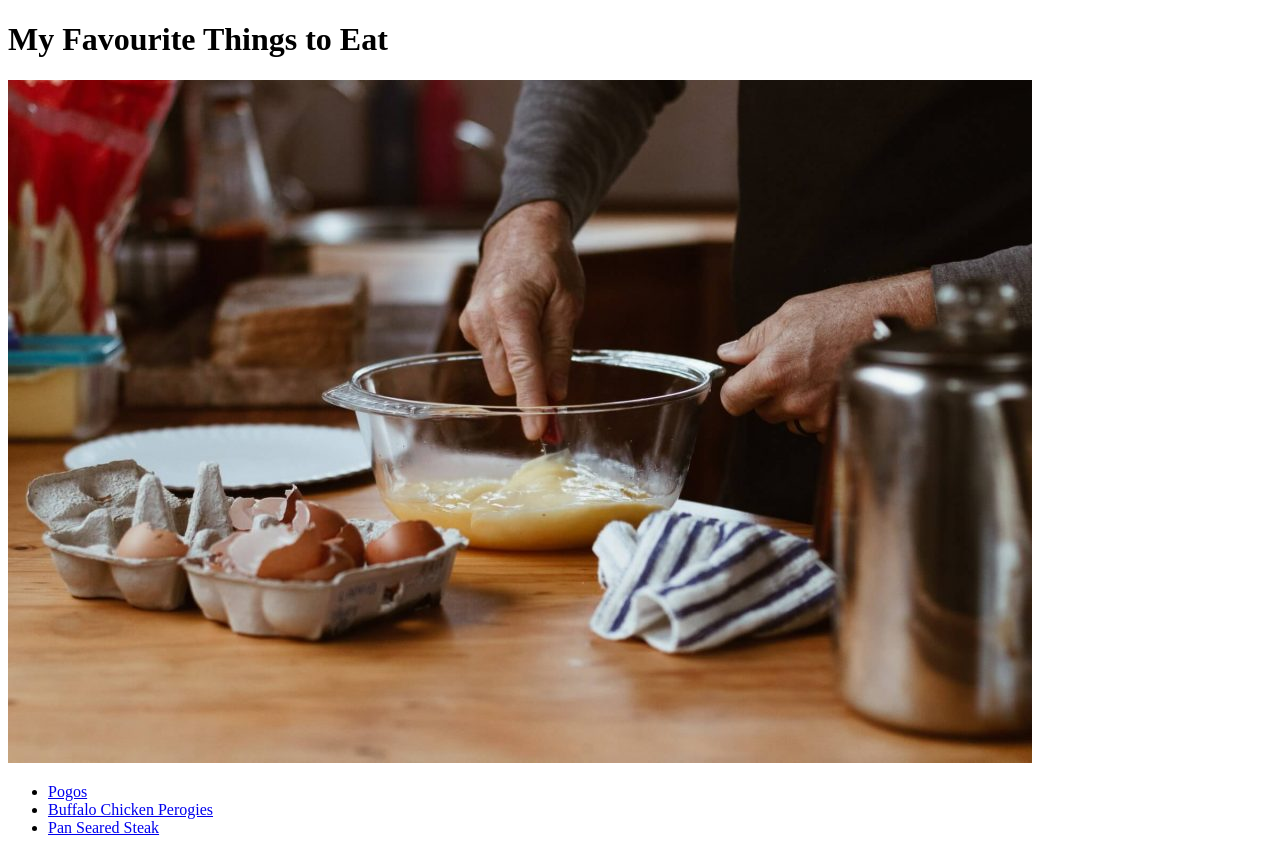
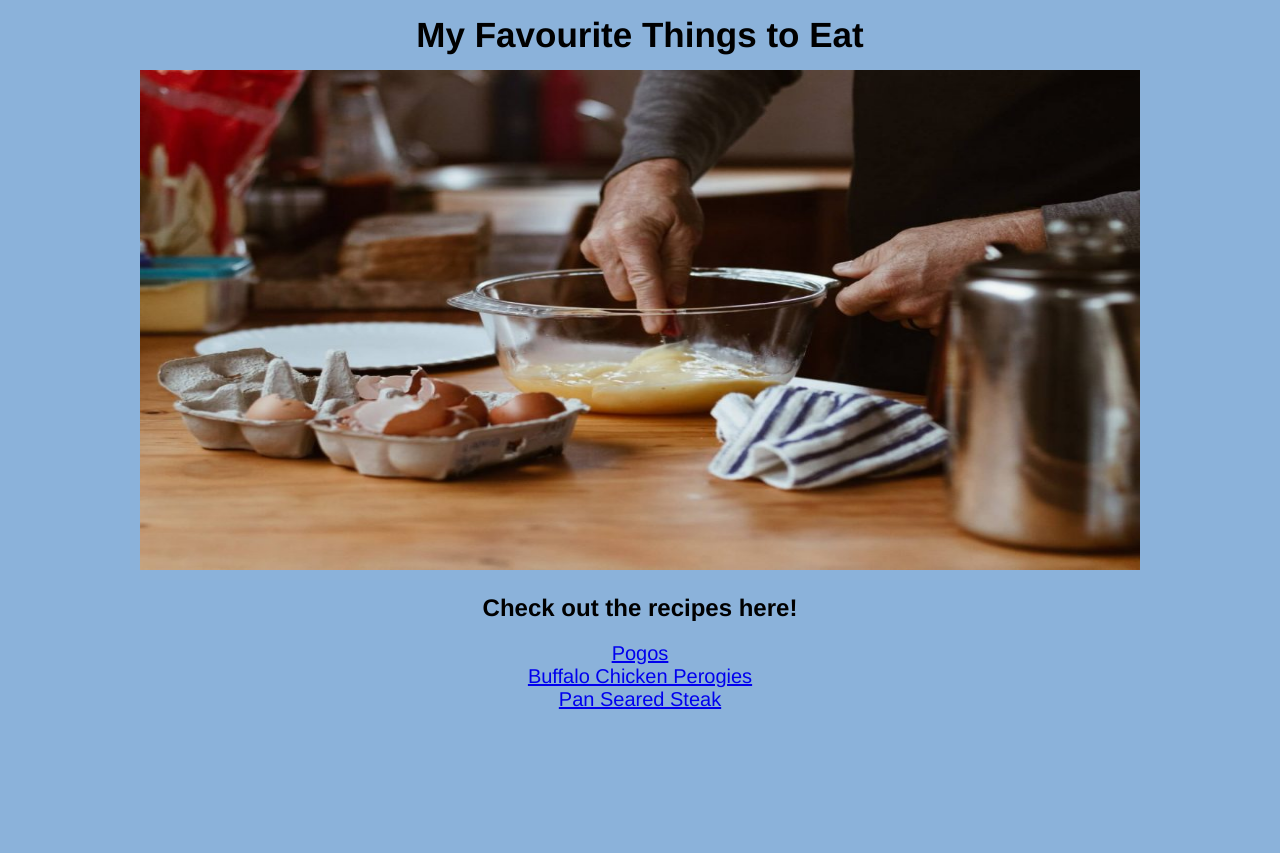
Before and after one commit to ncoop7/odin-recipes, a plain HTML site: page index.html in a window 1280 px wide. After the commit the page ends 800 px from the top, so only its background shows below. Drawn offline with Linux system fonts and the light colour scheme.

Commit message:
Create and link stylesheet to all html files Employ a variety of different styles while maintaining uniformity acreoss all pages. Researched some alternative methods of image placement technique and removing bullet points from unordered lists

```diff
--- a/index.html
+++ b/index.html
@@ -4,13 +4,15 @@
     <head>
         <meta charset="UTF-8">
         <title>Odin Recipes</title>
+        <link rel="stylesheet" href="style.css" />
     </head>
 
     <body>
         <h1>My Favourite Things to Eat</h1>
-        <img src="./img/homepage-cooking.jpg">
+        <img class="homepage-header" src="./img/homepage-cooking.jpg">
         <!--Forgot to add "." before "/" on href; get in habit of doing so-->
-        <!--Opted to make links open in new tabs to from the habit-->
+        <!--Opted to make links open in new tabs to form the habit-->
+        <h2>Check out the recipes here!</h2>
         <ul>
             <li><a href="./recipes/pogos.html" target="_blank" rel="noopener noreferrer">Pogos</a></li>
 
--- /dev/null
+++ b/style.css
@@ -0,0 +1,28 @@
+body {
+    margin: 0;
+    text-align: center;
+    font-family: 'Franklin Gothic Medium', 'Arial Narrow', Arial, sans-serif;
+    background-color: rgb(139, 178, 218);
+}
+
+h1 {
+    font-size: 35px;
+    font-weight: 900;
+    color: black;
+    margin: 0;
+    padding-top: 15px;
+    padding-bottom: 15px;
+}
+
+img {
+    height: 500px;
+    width: 1000px;
+    overflow: hidden;
+}
+
+ul {
+    list-style-type: none;
+    font-size: 20px;
+    padding: 0;
+    margin: 0;
+}
```
Also changed, not shown: recipes/buffalo-chicken-perogies.html (+1 -0 lines), recipes/pan-seared-steak.html (+1 -0 lines), recipes/pogos.html (+1 -0 lines).
